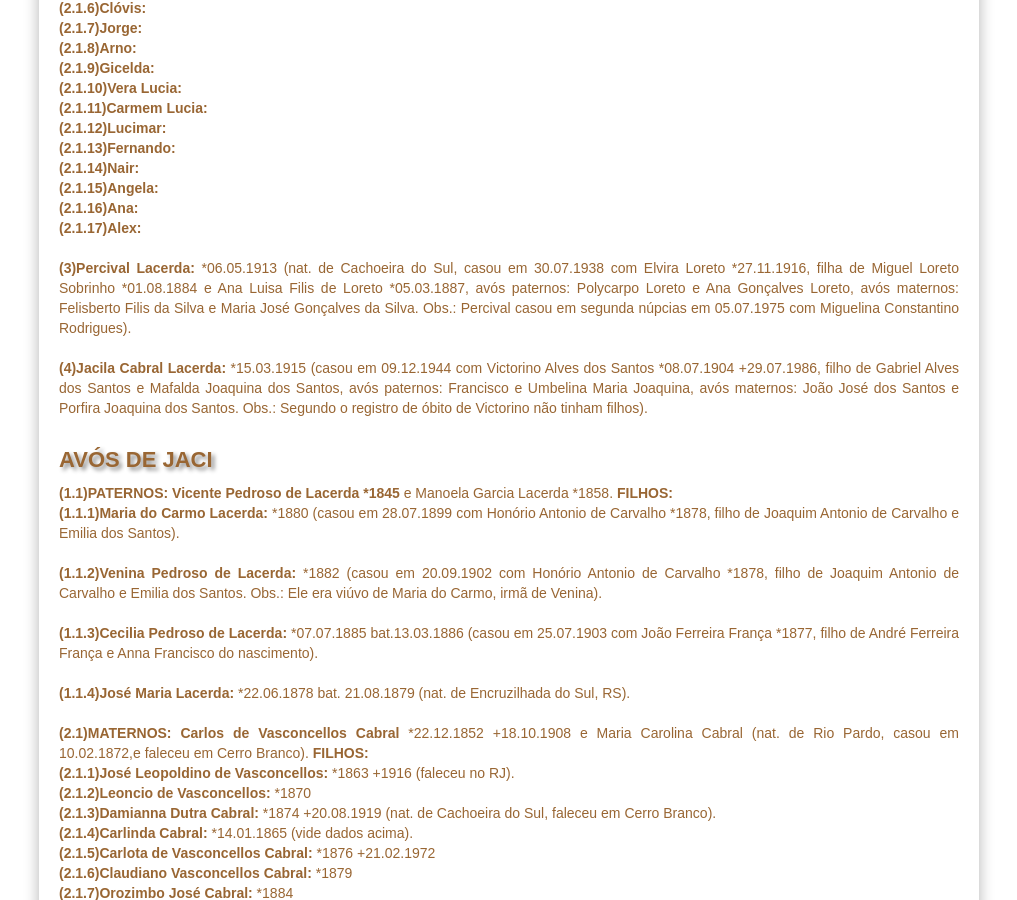
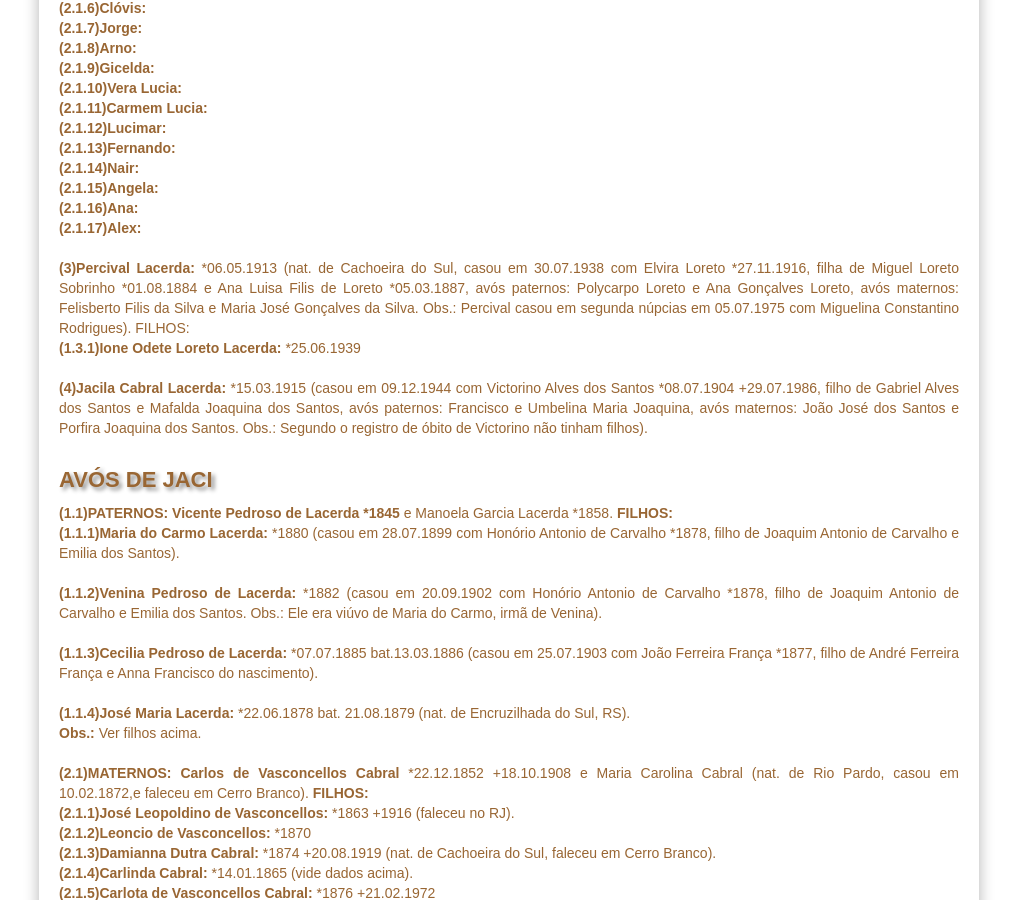
Before and after one commit to claudiovargas1955/claudiovargas1955.github.io, a Jekyll site: the page built from _pages/familia-lacerda.html, in a window 1280 px wide and 900 px high, scrolled down 1005 px. Shown: the whole window, without its empty margins (131-1148 px from the left). Built offline with Jekyll 4.4.1, drawn with Linux system fonts in a browser that asks for light colours; some web fonts are replaced.

Commit message:
Update familia-lacerda.html

```diff
--- a/_pages/familia-lacerda.html
+++ b/_pages/familia-lacerda.html
@@ -140,7 +140,8 @@ Euphrasia Loreto Mazuim, avós maternos: Feliciano Antonio da Costa e Brigida Le
 <b>(3)Percival Lacerda: </b>*06.05.1913 (nat. de Cachoeira do Sul, casou em 30.07.1938 com Elvira Loreto *27.11.1916, filha de Miguel
 Loreto Sobrinho *01.08.1884 e Ana Luisa Filis de Loreto *05.03.1887, avós paternos: Polycarpo Loreto e Ana Gonçalves Loreto, avós
 maternos: Felisberto Filis da Silva e Maria José Gonçalves da Silva. Obs.: Percival casou em segunda núpcias em 05.07.1975 com Miguelina
-Constantino Rodrigues).<br><br>
+Constantino Rodrigues). </b>FILHOS: </b><br>
+           <b>(1.3.1)Ione Odete Loreto Lacerda: </b>*25.06.1939 <br><br>
 
 <b>(4)Jacila Cabral Lacerda: </b>*15.03.1915 (casou em 09.12.1944 com Victorino Alves dos Santos *08.07.1904 +29.07.1986, filho de
 Gabriel Alves dos Santos e Mafalda Joaquina dos Santos, avós paternos: Francisco e Umbelina Maria Joaquina, avós maternos: João José dos
@@ -157,7 +158,8 @@ Santos e Porfira Joaquina dos Santos. Obs.: Segundo o registro de óbito de Vict
   <b>(1.1.3)Cecilia Pedroso de Lacerda: </b>*07.07.1885 bat.13.03.1886 (casou em 25.07.1903 com João Ferreira França *1877, filho de
   André Ferreira França e Anna Francisco do nascimento). <br><br>
 
-  <b>(1.1.4)José Maria Lacerda: </b>*22.06.1878 bat. 21.08.1879 (nat. de Encruzilhada do Sul, RS). <br><br>
+  <b>(1.1.4)José Maria Lacerda: </b>*22.06.1878 bat. 21.08.1879 (nat. de Encruzilhada do Sul, RS). <br>
+  <b>Obs.:</b> Ver filhos acima.<br><br>
 
 <b>(2.1)MATERNOS: Carlos de Vasconcellos Cabral </b>*22.12.1852 +18.10.1908 e Maria Carolina Cabral (nat. de Rio Pardo, casou em 10.02.1872,e faleceu em Cerro Branco).
 <b>FILHOS: </b><br>
```
